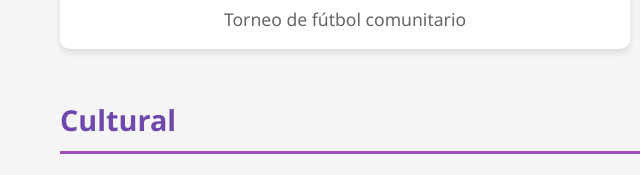
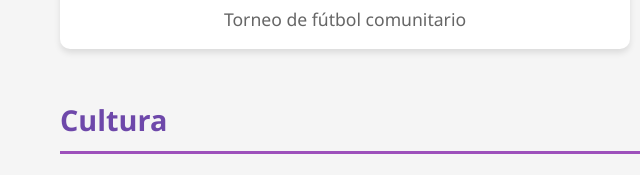
Before and after one commit to KrlitosForever/informativo, a plain HTML site: page after-production.html in a window 1280 px wide. Shown: the part 1220-1395 px from the top of the page, 0-640 px from the left. Drawn offline with Linux system fonts and the light colour scheme.

Commit message:
Update after-production.html

```diff
--- a/after-production.html
+++ b/after-production.html
@@ -216,7 +216,7 @@
 
         <!-- Sección Cultural -->
         <div class="seccion">
-            <h2 class="seccion-titulo">Cultural</h2>
+            <h2 class="seccion-titulo">Cultura</h2>
             <div class="eventos">
                 <div class="evento evento-imagen">
                     <div class="fecha">31 de Mayo</div>
```
